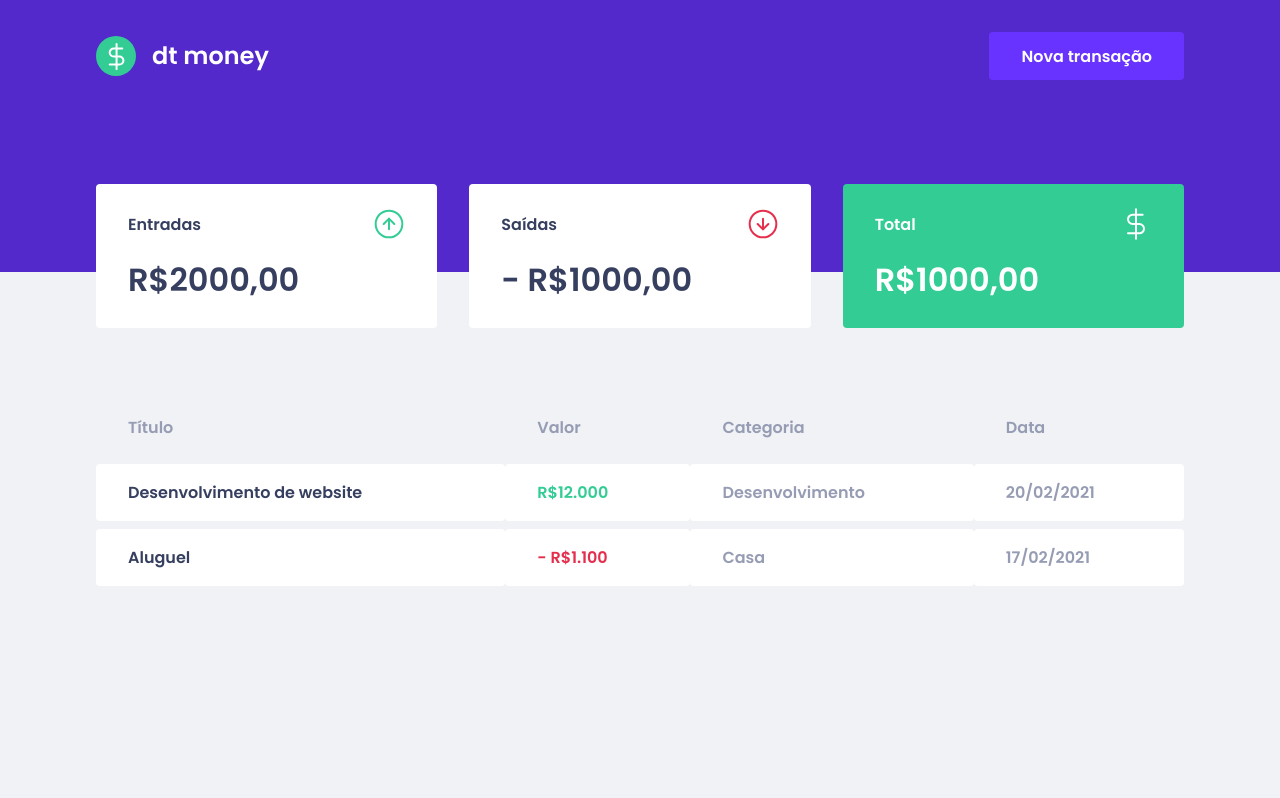
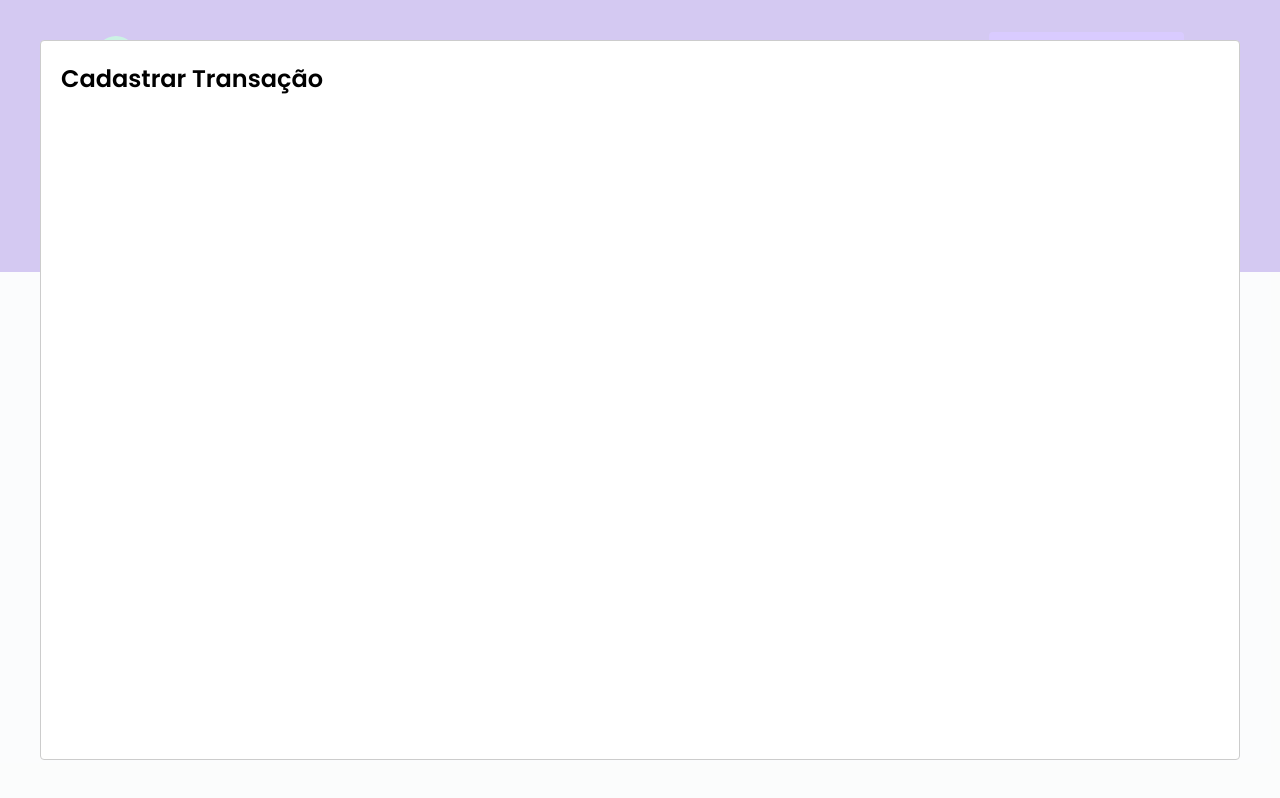
Before and after one commit to Jonathas-bonfim/moneycontrol, a React (Create React App) app: page / in a window 1280 px wide. Both pictures are taken after a click on the button "Nova transação". Built offline with nearby package versions, Linux system fonts and the light colour scheme; no server answers; what miragejs would draw is missing.

Commit message:
install-modal

```diff
--- a/package.json
+++ b/package.json
@@ -7,6 +7,7 @@
     "miragejs": "^0.1.43",
     "react": "^17.0.2",
     "react-dom": "^17.0.2",
+    "react-modal": "^3.14.4",
     "react-scripts": "5.0.0",
     "styled-components": "^5.3.5",
     "web-vitals": "^2.1.0"
@@ -19,6 +20,7 @@
     "@types/node": "^16.7.13",
     "@types/react": "^17.0.20",
     "@types/react-dom": "^17.0.9",
+    "@types/react-modal": "^3.13.1",
     "@types/styled-components": "^5.1.24",
     "typescript": "^4.4.2"
   },
--- a/src/App.tsx
+++ b/src/App.tsx
@@ -1,14 +1,33 @@
+import { useState } from "react";
 import { GlobalStyle } from "./assets/styles/global";
 import { Dashboard } from "./components/Dashboard";
 import { Header } from "./components/Header/index";
+import Modal from 'react-modal'
 
+Modal.setAppElement('#root');
+export function App() {
+  const [isNewTransactionModalOpen, setIsNewTransactionModalOpen] = useState(false);
 
-export function App() {
+  function handleOpenNewTransactionModal() {
+    setIsNewTransactionModalOpen(true);
+  }
+
+  function handleCloseNewTransactionModal() {
+    setIsNewTransactionModalOpen(false);
+  }
+
   return (
     <>
-      <Header />
+      <Header onOpenNewTransactionModal={handleOpenNewTransactionModal} />
       <Dashboard />
       <GlobalStyle />
+
+      <Modal
+        isOpen={isNewTransactionModalOpen}
+        onRequestClose={handleCloseNewTransactionModal}
+      >
+        <h2>Cadastrar Transação</h2>
+      </Modal>
     </>
   );
 }
--- a/src/components/Header/index.tsx
+++ b/src/components/Header/index.tsx
@@ -1,14 +1,24 @@
+import { useState } from 'react';
 import { Content, Container } from './styles'
+import Modal from 'react-modal';
+
 import logoIMG from '../../assets/images/logo.svg'
 
-export function Header() {
+interface HeaderProps {
+  onOpenNewTransactionModal: () => void;
+}
+
+export function Header({onOpenNewTransactionModal}: HeaderProps) {
   return (
     <Container>
       <Content>
         <img src={logoIMG} alt="logo do projeto" />
-        <button type="button">
+        <button type="button" onClick={onOpenNewTransactionModal}>
           Nova transação
         </button>
+
+
+
       </Content>
     </Container>
   )
```
Also changed, not shown: 1 other file (tests, documents, lock files or other folders).
